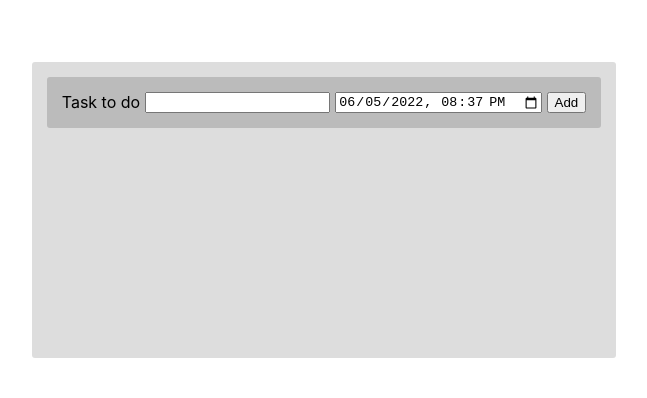
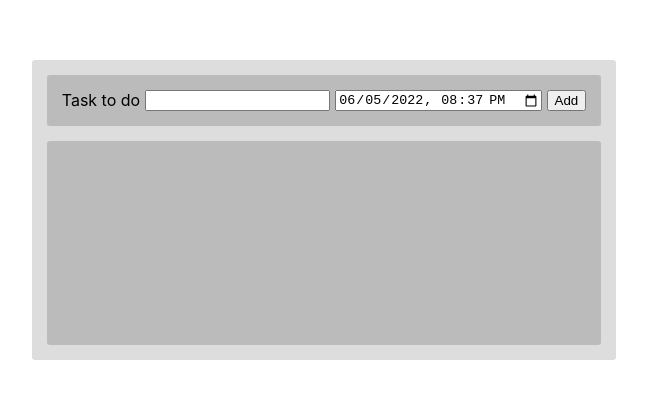
Before and after one commit to Karpie36/TODOList, a React (Create React App) app: page / in a window 1280 px wide. Shown: the part 190-588 px from the top of the page, without its empty margins (316-963 px from the left). Built offline with nearby package versions, Linux system fonts and the light colour scheme.

Commit message:
Adding useTasksContext

```diff
--- a/src/components/App/App.tsx
+++ b/src/components/App/App.tsx
@@ -1,15 +1,35 @@
-import React, {useState} from 'react';
-import './App.scss';
-import Form from '../Form/Form';
-import TasksList from '../TasksList/TasksList';
+import React, { useContext, useState } from "react";
+import "./App.scss";
+import Form from "../Form/Form";
+import TasksList from "../TasksList/TasksList";
+
+export type TaskType = {
+  description: string;
+  date: string;
+  time: string;
+};
+
+type TasksContent = {
+  tasks: TaskType[],
+  setTasks: (newTasks: TaskType[]) => void
+}
+
+const TasksContext = React.createContext<TasksContent>({
+  tasks: [],
+  setTasks: () => {}
+})
+
+export const useTasksContext = () => useContext(TasksContext);
 
 function App() {
-  const [tasksArr, setTasksArr] = useState<(string[])[]>([]);
+  const [tasks, setTasks] = useState<TaskType[]>([]);
 
   return (
     <div className="App">
-      <Form tasksArr={tasksArr} setTasksArr={setTasksArr}></Form>
-      <TasksList tasks={tasksArr} setTasksArr={setTasksArr}></TasksList>
+      <TasksContext.Provider value={{tasks, setTasks}}>
+        <Form></Form>
+        <TasksList></TasksList>
+      </TasksContext.Provider>
     </div>
   );
 }
--- a/src/components/Form/Form.tsx
+++ b/src/components/Form/Form.tsx
@@ -2,38 +2,37 @@ import React, { FormEvent, useState } from "react";
 import './Form.scss';
 import TaskInput from "../TaskInput/TaskInput";
 import DateTimeInput from '../DateTimeInput/DateTimeInput';
-
-interface FormInterface {
-    tasksArr: (string[])[],
-    setTasksArr: (newTasks: (string[])[]) => void
-}
+import {useTasksContext} from "../App/App";
 
 interface TaskDateAndTime {value: string, min: string}
 
-function Form(props: FormInterface) {
-    const [taskString, setTaskString] = useState('');
+function Form() {
+    const [taskDescription, setTaskDescription] = useState('');
     const [taskDateAndTime, setTaskDateAndTime] = useState<TaskDateAndTime>({ value: '', min: ''});
+    const {tasks, setTasks} = useTasksContext();
 
     function handleSubmit(event: FormEvent) {
         event.preventDefault();
-        const taskArr = props.tasksArr;
-        if(taskString) {
+        if(taskDescription) {
             const [taskDate, taskTime] = taskDateAndTime['value'].split('T');
-            const taskArr = [taskString, taskDate, taskTime];
-            const task = taskArr.join(' ');
-            if(taskArr.includes(task)) {
+            const task = {
+                description: taskDescription,
+                date: taskDate,
+                time: taskTime
+            };
+            if(tasks.includes(task)) {
                 alert("Task has already been created. Don't make duplicates.");
                 return -1;
             }
-            const newTasksArr = [...props.tasksArr, taskArr];
-            props.setTasksArr(newTasksArr);
+            const newTasksArr = [...tasks, task];
+            setTasks(newTasksArr);
         }
     }
 
     return(
         <form className="TaskForm" onSubmit={handleSubmit}>
             <label htmlFor="toDo">Task to do</label>
-            <TaskInput taskString={taskString} setTaskString={setTaskString}/>
+            <TaskInput taskString={taskDescription} setTaskString={setTaskDescription}/>
             <DateTimeInput taskDateAndTime={taskDateAndTime} setTaskDateAndTime={setTaskDateAndTime}/>
             <button type="submit">Add</button>
         </form>
--- a/src/components/Task/Task.tsx
+++ b/src/components/Task/Task.tsx
@@ -3,18 +3,18 @@ import "./Task.scss";
 
 interface TaskProps {
     index: number,
-    taskString: string,
-    taskDate: string,
-    taskTime: string
+    description: string,
+    date: string,
+    time: string
 }
 
 function Task(props: TaskProps) {
     return (
     <div className="Task">
         <div>{props.index+1}</div>
-        <div>{props.taskString}</div>
-        <div>{props.taskDate}</div>
-        <div>{props.taskTime}</div>
+        <div>{props.description}</div>
+        <div>{props.date}</div>
+        <div>{props.time}</div>
         <div className="DeleteTask">Delete</div>
     </div>
     )
--- a/src/components/TasksList/TasksList.scss
+++ b/src/components/TasksList/TasksList.scss
@@ -1,10 +1,11 @@
 
 .TasksList {
-    width: 100%;
+    min-width: 100%;
     max-width: fit-content;
     height: 200px;
+    margin: 0;
+    padding-bottom: 4px;
     background-color: #bbb;
     border-radius: 3px;
-    margin: 0;
     overflow-y: auto;
 }
--- a/src/components/TasksList/TasksList.tsx
+++ b/src/components/TasksList/TasksList.tsx
@@ -1,13 +1,11 @@
 import React from "react";
 import './TasksList.scss';
 import Task from "../Task/Task";
+import {useTasksContext} from "../App/App"
 
-interface TasksListInterface {
-    tasks: (string[])[],
-    setTasksArr: (newTasks: (string[])[]) => void
-}
+function TasksList() {
+    const {tasks} = useTasksContext();
 
-function TasksList(props: TasksListInterface) {
     // function deleteTaskFromList(taskText: string) {
     //     const tasks = props.tasks;
     //     const taskToDeleteIndex = tasks.indexOf(taskText);
@@ -30,8 +28,8 @@ function TasksList(props: TasksListInterface) {
     return (
         <div className="TasksList">
             {
-                props.tasks.map((task, index) => {
-                    return <Task index={index} taskString={task[0]} taskDate={task[1]} taskTime={task[2]}/>
+                tasks.map((task, index) => {
+                    return <Task index={index} description={task.description} date={task.date} time={task.time}/>
                 })
             }
         </div>
```
